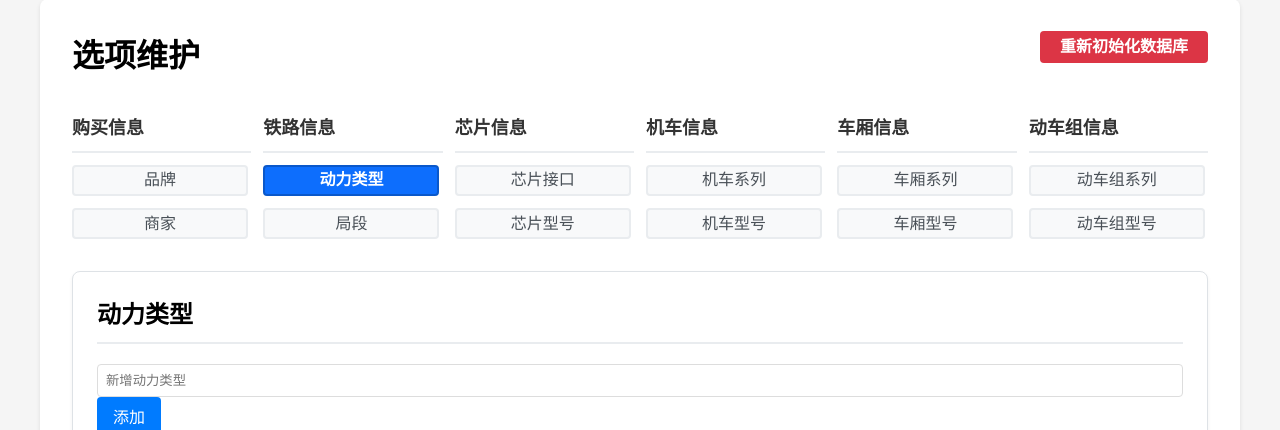
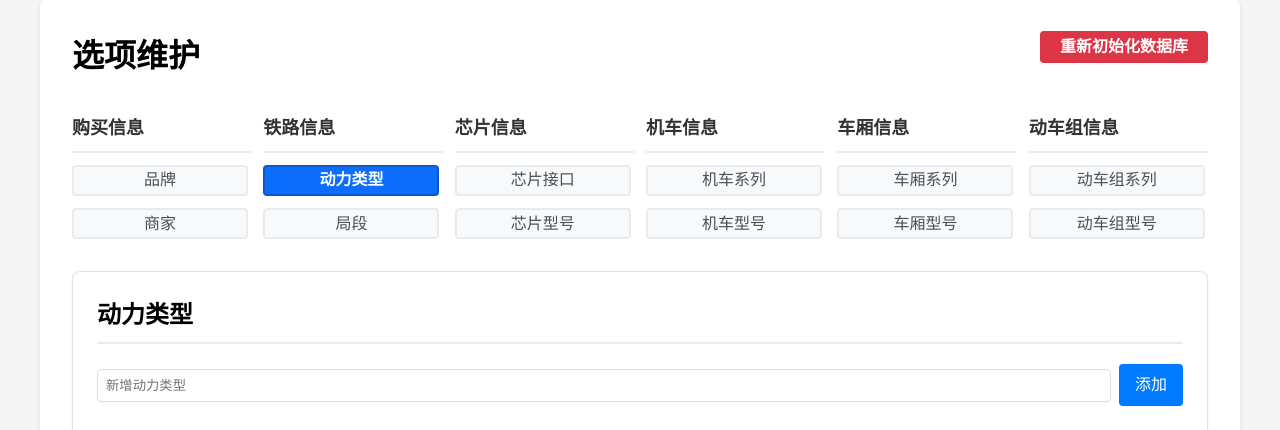
Before and after one commit to plinux/TrainModelManager, a Flask app: page /options in a window 1280 px wide. Shown: the part 91-521 px from the top of the page. Run offline with Flask 3, Linux system fonts and the light colour scheme; data that the repository does not hold is empty.

Commit message:
[Style] Align add button with input in options page
- Adjust button alignment with input fields
- Improve visual consistency

```diff
--- a/static/css/style.css
+++ b/static/css/style.css
@@ -204,6 +204,21 @@ td form button {
   flex: 1;
 }
 
+/* 内联表单 - 输入框和按钮在同一行 */
+.inline-form {
+  display: flex;
+  gap: 0.5rem;
+  align-items: center;
+}
+
+.inline-form input {
+  flex: 1;
+}
+
+.inline-form button {
+  flex-shrink: 0;
+}
+
 /* 响应式设计 */
 @media (max-width: 768px) {
   nav ul {
--- a/templates/options.html
+++ b/templates/options.html
@@ -90,7 +90,7 @@
 
 <div id="power_types" class="tab-content">
   <h2>动力类型</h2>
-  <form method="POST">
+  <form method="POST" class="inline-form">
     <input type="text" name="name" placeholder="新增动力类型" required>
     <button type="submit">添加</button>
   </form>
@@ -121,7 +121,7 @@
 
 <div id="brands" class="tab-content" style="display:none;">
   <h2>品牌</h2>
-  <form method="POST">
+  <form method="POST" class="inline-form">
     <input type="text" name="name" placeholder="新增品牌" required>
     <button type="submit">添加</button>
   </form>
@@ -152,7 +152,7 @@
 
 <div id="merchants" class="tab-content" style="display:none;">
   <h2>商家</h2>
-  <form method="POST">
+  <form method="POST" class="inline-form">
     <input type="text" name="name" placeholder="新增商家" required>
     <button type="submit">添加</button>
   </form>
@@ -183,7 +183,7 @@
 
 <div id="depots" class="tab-content" style="display:none;">
   <h2>车辆段/机务段</h2>
-  <form method="POST">
+  <form method="POST" class="inline-form">
     <input type="text" name="name" placeholder="新增车辆段" required>
     <button type="submit">添加</button>
   </form>
@@ -214,7 +214,7 @@
 
 <div id="chip_interfaces" class="tab-content" style="display:none;">
   <h2>芯片接口</h2>
-  <form method="POST" action="{{ url_for('add_chip_interface') }}">
+  <form method="POST" action="{{ url_for('add_chip_interface') }}" class="inline-form">
     <input type="text" name="name" placeholder="新增芯片接口" required>
     <button type="submit">添加</button>
   </form>
@@ -245,7 +245,7 @@
 
 <div id="chip_models" class="tab-content" style="display:none;">
   <h2>芯片型号</h2>
-  <form method="POST" action="{{ url_for('add_chip_model') }}">
+  <form method="POST" action="{{ url_for('add_chip_model') }}" class="inline-form">
     <input type="text" name="name" placeholder="新增芯片型号" required>
     <button type="submit">添加</button>
   </form>
@@ -276,7 +276,7 @@
 
 <div id="locomotive_series" class="tab-content" style="display:none;">
   <h2>机车系列</h2>
-  <form method="POST" action="{{ url_for('add_locomotive_series') }}">
+  <form method="POST" action="{{ url_for('add_locomotive_series') }}" class="inline-form">
     <input type="text" name="name" placeholder="新增机车系列" required>
     <button type="submit">添加</button>
   </form>
@@ -322,8 +322,8 @@
         <option value="{{ type.id }}">{{ type.name }}</option>
         {% endfor %}
       </select>
+      <button type="submit">添加</button>
     </div>
-    <button type="submit">添加</button>
   </form>
   <table>
     <thead>
@@ -357,7 +357,7 @@
 
 <div id="carriage_series" class="tab-content" style="display:none;">
   <h2>车厢系列</h2>
-  <form method="POST" action="{{ url_for('add_carriage_series') }}">
+  <form method="POST" action="{{ url_for('add_carriage_series') }}" class="inline-form">
     <input type="text" name="name" placeholder="新增车厢系列" required>
     <button type="submit">添加</button>
   </form>
@@ -403,8 +403,8 @@
         <option value="货车">货车</option>
         <option value="工程车">工程车</option>
       </select>
+      <button type="submit">添加</button>
     </div>
-    <button type="submit">添加</button>
   </form>
   <table>
     <thead>
@@ -438,7 +438,7 @@
 
 <div id="trainset_series" class="tab-content" style="display:none;">
   <h2>动车组系列</h2>
-  <form method="POST" action="{{ url_for('add_trainset_series') }}">
+  <form method="POST" action="{{ url_for('add_trainset_series') }}" class="inline-form">
     <input type="text" name="name" placeholder="新增动车组系列" required>
     <button type="submit">添加</button>
   </form>
@@ -484,8 +484,8 @@
         <option value="{{ type.id }}">{{ type.name }}</option>
         {% endfor %}
       </select>
+      <button type="submit">添加</button>
     </div>
-    <button type="submit">添加</button>
   </form>
   <table>
     <thead>
```
